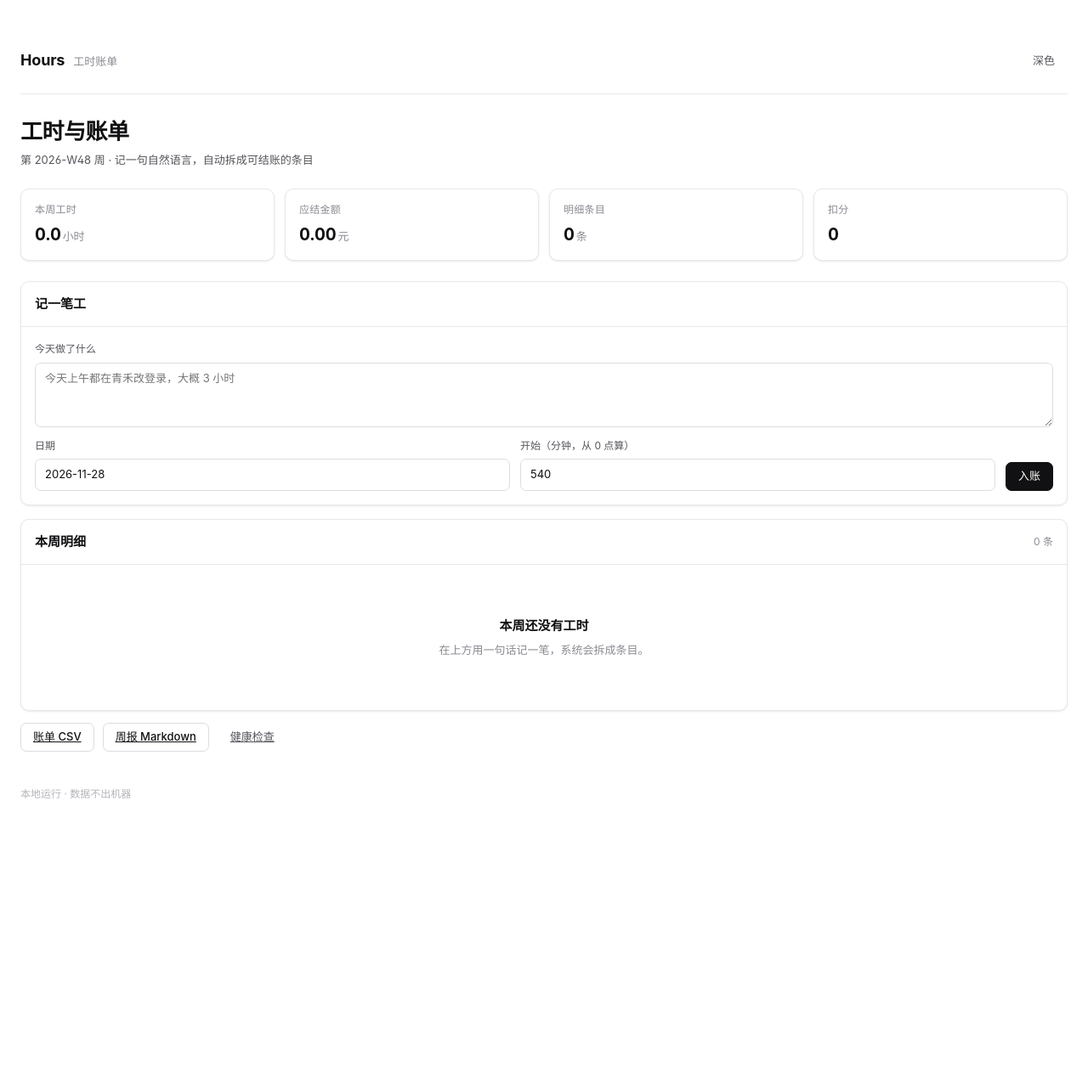
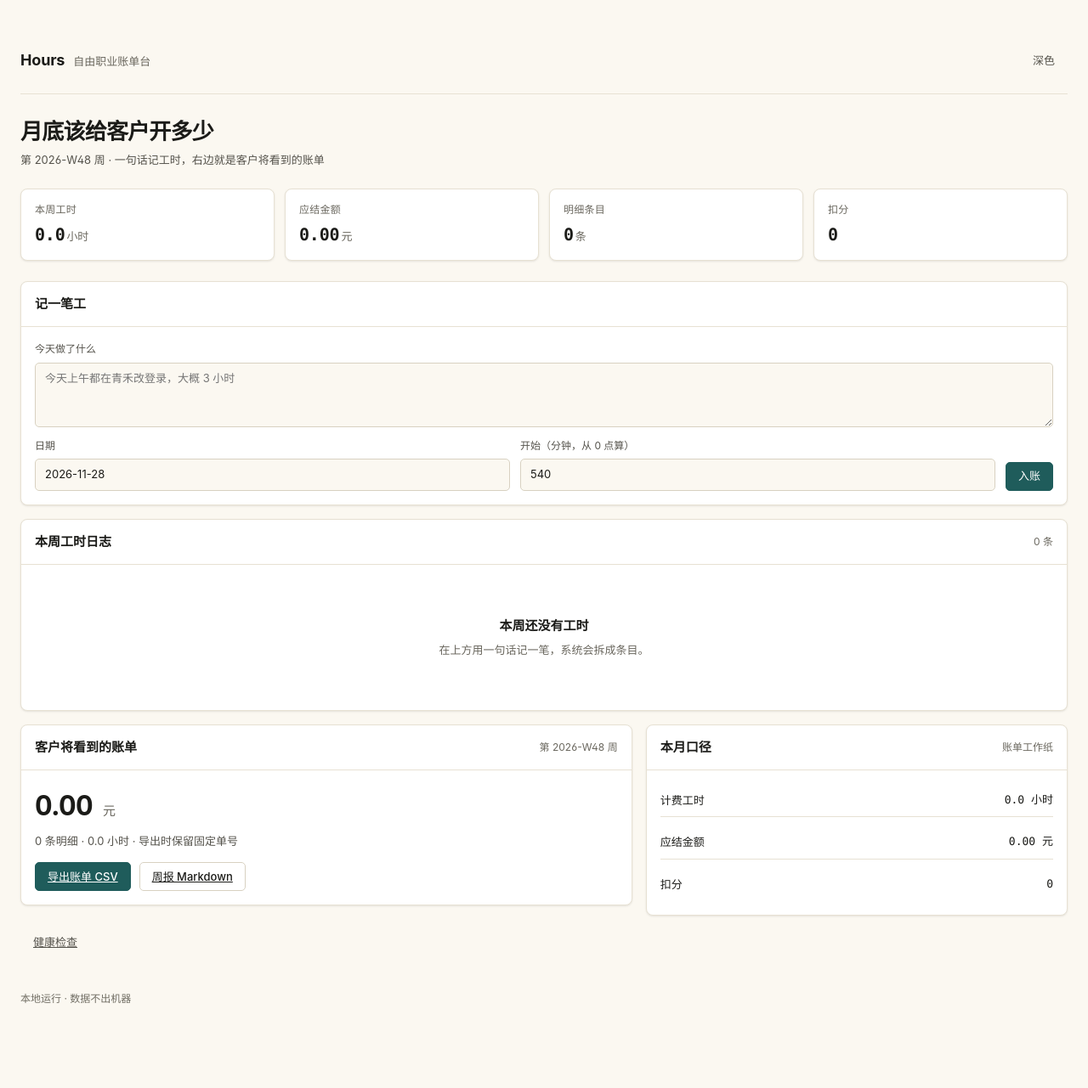
Before and after one commit to wushiyi105-jpg/hours, a FastAPI app: page / in a window 1280 px wide. Shown: the whole page at 85% size. Before the commit the page ends 940 px from the top, so only its background shows below. Run offline with FastAPI, Linux system fonts and the light colour scheme; parts of the project's set-up code (start-up, migrations or seed data) failed here and were passed over.

Commit message:
feat(ui): 按产品任务重做专属首屏与视觉

```diff
--- /dev/null
+++ b/static/theme.css
@@ -0,0 +1,27 @@
+:root {
+  --bg: #FBF8F1;
+  --bg-subtle: #F5EFE3;
+  --bg-muted: #EAE2D2;
+  --card: #FFFFFF;
+  --text: #1B1B18;
+  --text-2: #55534c;
+  --text-3: #6a675e;
+  --text-4: #716e64;
+  --border: #E7E1D3;
+  --border-2: #D8D1C1;
+  --border-3: #C7BEAA;
+  --accent: #1F5C5B;
+  --accent-soft: #E3F0EE;
+  --accent-ink: #174644;
+  --radius: 8px;
+  --radius-sm: 5px;
+  --radius-lg: 12px;
+}
+:root[data-theme="dark"] {
+  --accent: #6FB8B4;
+  --accent-soft: #12312F;
+  --accent-ink: #A9DFDB;
+}
+.page-head h1 { font-family: var(--mono); font-size: 26px; letter-spacing: -.03em; }
+.table .num, .stat .v, .mono-num { font-family: var(--mono); }
+.btn--primary { background: #1F5C5B; border-color: #1F5C5B; color: #fff; }
--- a/static/ui.css
+++ b/static/ui.css
@@ -325,3 +325,25 @@ hr.sep { border: 0; border-top: 1px solid var(--border); margin: 24px 0; }
 .board-item:last-child { border-bottom: 0; padding-bottom: 0; }
 .board-item .t { font-size: var(--fs-sm); font-weight: 600; }
 .board-item .why { color: var(--text-3); font-size: var(--fs-xs); margin-top: 2px; line-height: 1.5; }
+
+
+.daywall { display: grid; grid-template-columns: repeat(auto-fit, minmax(112px, 1fr)); gap: 8px; }
+.daytile { border: 1px solid var(--border); border-radius: var(--radius-sm); padding: 10px; background: var(--bg-subtle); min-height: 96px; }
+.daytile .d { font-size: var(--fs-2xs); color: var(--text-3); letter-spacing: .05em; }
+.daytile .shift { margin-top: 5px; font-size: var(--fs-xs); color: var(--text-2); display: flex; gap: 5px; }
+.daytile .shift b { color: var(--text); font-weight: 600; min-width: 28px; }
+.offers { display: grid; grid-template-columns: repeat(auto-fit, minmax(280px, 1fr)); gap: 12px; }
+.offer { border: 1px solid var(--border); border-radius: var(--radius); padding: 16px; background: var(--bg-subtle); }
+.offer .co { font-size: var(--fs-sm); font-weight: 600; }
+.offer .amount { margin: 6px 0 2px; font-size: var(--fs-2xl); font-weight: 650; font-variant-numeric: tabular-nums; letter-spacing: -.02em; }
+.offer .amount small { font-size: var(--fs-xs); font-weight: 500; color: var(--text-3); margin-left: 3px; }
+.offer dl { margin: 12px 0 0; display: grid; grid-template-columns: 1fr auto; gap: 5px; font-size: var(--fs-xs); }
+.offer dt { color: var(--text-3); }
+.offer dd { margin: 0; color: var(--text); font-variant-numeric: tabular-nums; }
+.ticket { border: 2px dashed var(--border-3); border-radius: var(--radius); padding: 16px; background: var(--bg-subtle); }
+.ticket .label { font-size: var(--fs-2xs); letter-spacing: .12em; color: var(--text-3); text-transform: uppercase; }
+.ticket .price { font-family: var(--mono); font-size: var(--fs-3xl); font-weight: 650; letter-spacing: -.03em; margin-top: 4px; }
+.chips { display: flex; flex-wrap: wrap; gap: 6px; margin-bottom: 16px; }
+
+
+.row-end { display: flex; gap: 8px; align-items: center; margin-left: auto; flex: none; }
--- a/templates/_macros.html
+++ b/templates/_macros.html
@@ -7,6 +7,7 @@
   <meta name="viewport" content="width=device-width, initial-scale=1">
   <title>{{ name }} · {{ tagline }}</title>
   <link rel="stylesheet" href="/static/ui.css">
+  <link rel="stylesheet" href="/static/theme.css">
 </head>
 <body>
   <main class="shell{% if wide %} shell--wide{% endif %}">
--- a/templates/index.html
+++ b/templates/index.html
@@ -1,6 +1,6 @@
 {% from "_macros.html" import shell, head, stats, card, tag, empty, note %}
-{% call shell("Hours", "工时账单", true) %}
-{{ head("工时与账单", "第 " ~ week ~ " 周 · 记一句自然语言，自动拆成可结账的条目") }}
+{% call shell("Hours", "自由职业账单台", true) %}
+{{ head("月底该给客户开多少", "第 " ~ week ~ " 周 · 一句话记工时，右边就是客户将看到的账单") }}
 
 {{ stats([
   ("本周工时", "%.1f"|format(result.report.minutes / 60), "小时"),
@@ -23,7 +23,7 @@
 </form>
 {% endcall %}
 
-{% call card("本周明细", result.report.rows|length ~ " 条") %}
+{% call card("本周工时日志", result.report.rows|length ~ " 条") %}
 {% if result.report.rows %}
 <div class="table-wrap">
   <table class="table">
@@ -40,6 +40,28 @@
 {% endif %}
 {% endcall %}
 
+<div class="cols section-gap">
+  <div>
+    {% call card("客户将看到的账单", "第 " ~ week ~ " 周") %}
+      <div class="big">{{ "%.2f"|format(result.report.amount) }} <small>元</small></div>
+      <div class="detail" style="margin-top:6px">{{ result.report.rows|length }} 条明细 · {{ "%.1f"|format(result.report.minutes / 60) }} 小时 · 导出时保留固定单号</div>
+      <div class="form-actions">
+        <a class="btn btn--primary" href="/bill.csv?week={{ week }}">导出账单 CSV</a>
+        <a class="btn" href="/report.md?week={{ week }}">周报 Markdown</a>
+      </div>
+    {% endcall %}
+  </div>
+  <div>
+    {% call card("本月口径", "账单工作纸") %}
+      <div class="stack">
+        <div class="list-row"><span class="t">计费工时</span><span class="mono-num">{{ "%.1f"|format(result.report.minutes / 60) }} 小时</span></div>
+        <div class="list-row"><span class="t">应结金额</span><span class="mono-num">{{ "%.2f"|format(result.report.amount) }} 元</span></div>
+        <div class="list-row"><span class="t">扣分</span><span class="mono-num">{{ result.report.penalty_total }}</span></div>
+      </div>
+    {% endcall %}
+  </div>
+</div>
+
 {% if result.report.findings %}
 {% call card("扣分明细", result.report.penalty_total ~ " 分") %}
   <div class="stack">
@@ -51,8 +73,6 @@
 {% endif %}
 
 <div class="form-actions">
-  <a class="btn" href="/bill.csv?week={{ week }}">账单 CSV</a>
-  <a class="btn" href="/report.md?week={{ week }}">周报 Markdown</a>
   <a class="btn btn--ghost" href="/health">健康检查</a>
 </div>
 {% endcall %}
```
